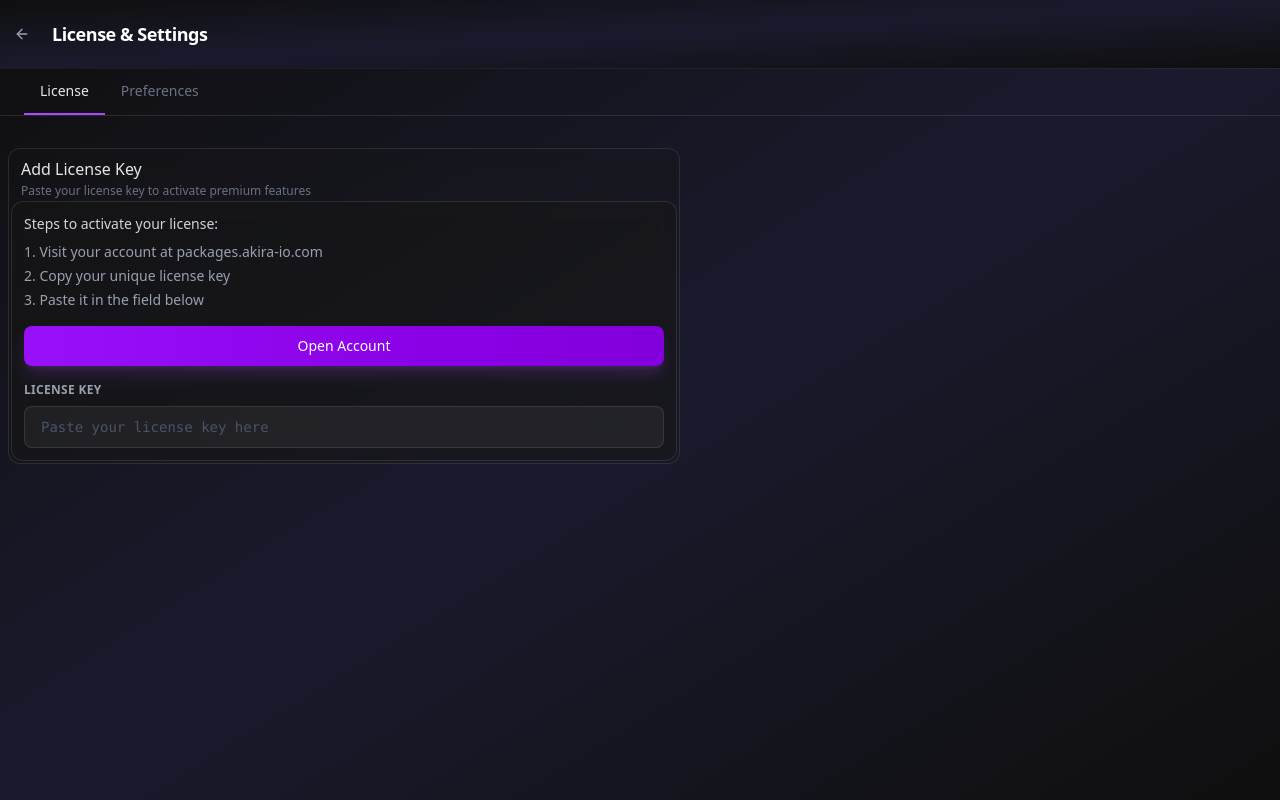
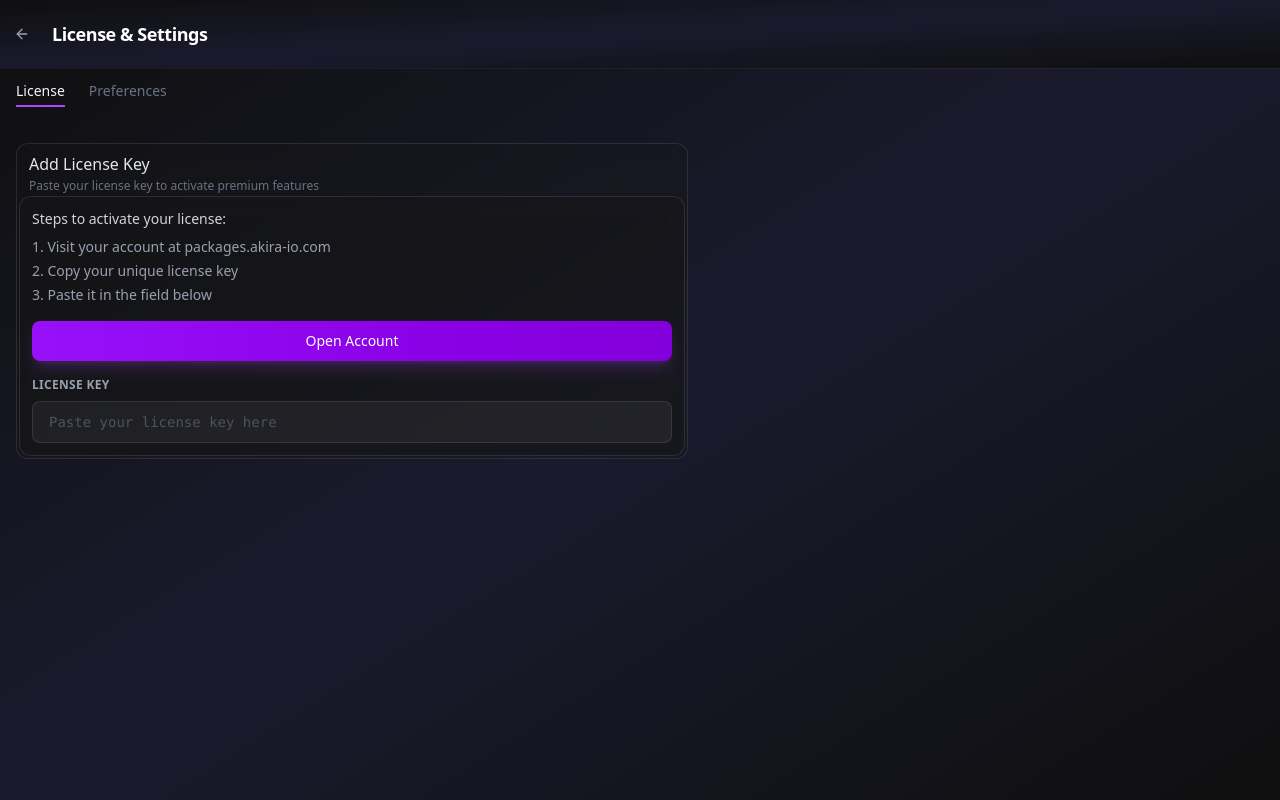
Before and after one commit to akira-foundation/debugger-app, a React (Vite) app: page / in a window 1280 px wide. Both pictures are taken after a click on the button "configure here". Built offline with nearby package versions, Linux system fonts and the light colour scheme.

Commit message:
feat: enhance layout and styling of Settings components for improved user experience

```diff
--- a/src/components/SettingsPage.tsx
+++ b/src/components/SettingsPage.tsx
@@ -1,5 +1,5 @@
 import { useState, useEffect } from 'react'
-import { ArrowLeft } from 'lucide-react'
+import { ArrowLeft, Lock, Settings } from 'lucide-react'
 import { CachedLicenseValidation } from '../types/license'
 import { backendLicenseService } from '../services/backendLicenseService'
 import { getInstalledEditors, getPreferredEditor, savePreferredEditor, EditorInfo } from '../services/editorService'
@@ -107,23 +107,23 @@ export function SettingsPage({ onBack, validation, onValidationRefresh }: Settin
       </header>
 
       {/* Tabs */}
-      <div className="flex border-b border-white/10 px-6 flex-shrink-0">
+      <div className="flex gap-6 px-4 py-3 flex-shrink-0">
         <button
           onClick={() => setActiveTab('license')}
-          className={`px-4 py-3 text-sm font-medium border-b-2 transition-colors ${
+          className={`text-sm font-medium transition-colors pb-1 border-b-2 ${
             activeTab === 'license'
-              ? 'border-purple-500 text-gray-200'
-              : 'border-transparent text-gray-500 hover:text-gray-300'
+              ? 'text-gray-100 border-purple-500'
+              : 'text-gray-500 border-transparent hover:text-gray-400'
           }`}
         >
           License
         </button>
         <button
           onClick={() => setActiveTab('preferences')}
-          className={`px-4 py-3 text-sm font-medium border-b-2 transition-colors ${
+          className={`text-sm font-medium transition-colors pb-1 border-b-2 ${
             activeTab === 'preferences'
-              ? 'border-purple-500 text-gray-200'
-              : 'border-transparent text-gray-500 hover:text-gray-300'
+              ? 'text-gray-100 border-purple-500'
+              : 'text-gray-500 border-transparent hover:text-gray-400'
           }`}
         >
           Preferences
@@ -131,8 +131,8 @@ export function SettingsPage({ onBack, validation, onValidationRefresh }: Settin
       </div>
 
       {/* Content */}
-      <div className="flex-1 overflow-auto px-2 py-8">
-        <div className="max-w-2xl">
+      <div className="flex-1 overflow-auto px-4 py-6">
+        <div className="max-w-2xl space-y-4">
           {/* License Tab */}
           {activeTab === 'license' && (
             <div className="space-y-4">
--- a/src/components/settings/LogBorderSection.tsx
+++ b/src/components/settings/LogBorderSection.tsx
@@ -30,7 +30,6 @@ export function LogBorderSection() {
     <SettingsCard title="Log Border Style" subtitle="Customize the appearance of log entry borders">
       <div className="space-y-5">
         <div className="space-y-3">
-          <label className="block text-xs font-semibold text-gray-400 uppercase tracking-wide">Border Mode</label>
           <div className="flex gap-2">
             <button
               onClick={() => handleModeChange('multicolor')}
--- a/src/components/settings/SettingsCard.tsx
+++ b/src/components/settings/SettingsCard.tsx
@@ -6,14 +6,14 @@ interface SettingsCardProps {
 
 export function SettingsCard({ title, subtitle, children }: SettingsCardProps) {
   return (
-    <div className="glass card rounded-lg border border-white/10 backdrop-blur-lg overflow-hidden">
+    <div className="glass card r border border-white/10 backdrop-blur-lg overflow-hidden">
       <div className="">
         <h3 className="font-medium text-gray-200 px-3 pt-2">{title}</h3>
         {subtitle && <p className="text-xs text-gray-500 mt-0.5 px-3 pb-0.5">{subtitle}</p>}
       </div>
 
       <div className="mb-0.5 mx-0.5">
-        <div className="glass card p-3  border border-white/10 backdrop-blur-lg px-3 pb-3 ">
+        <div className="glass card p-3  border border-white/10 backdrop-blur-lg bg-white/5">
           {children}
         </div>
       </div>
```
